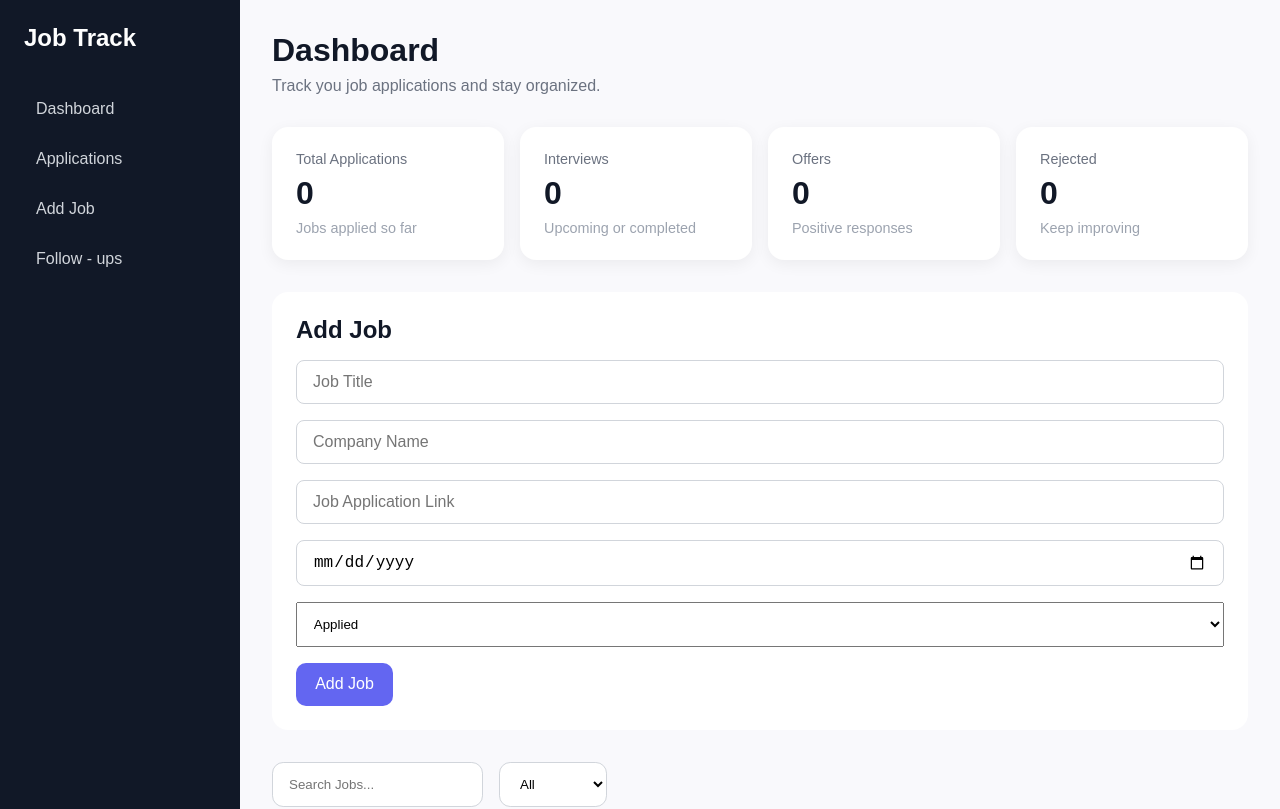
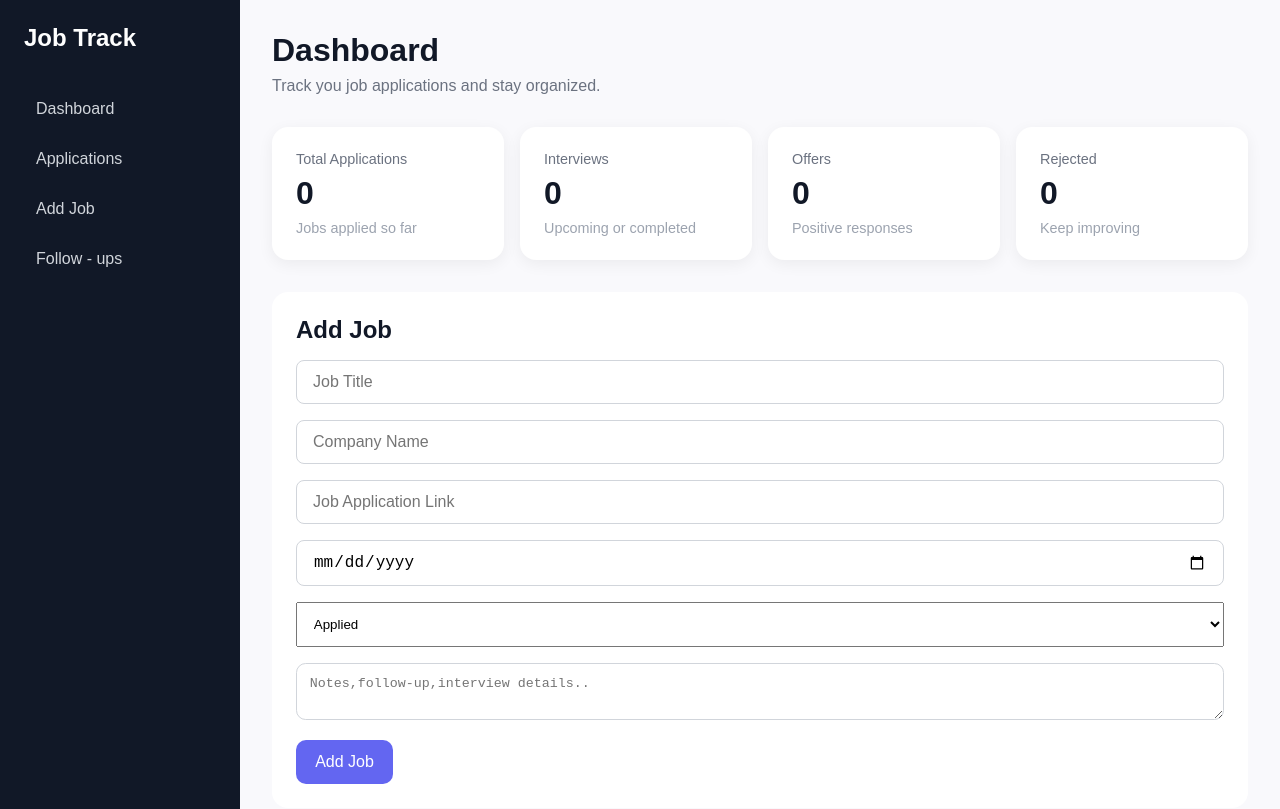
Before and after one commit to Ujjwal-Darnal/Job-Tracker-App, a React (Vite) app: page / in a window 1280 px wide. Shown: the top 809 px of the page. Built offline with nearby package versions, Linux system fonts and the light colour scheme.

Commit message:
Add notes field for job application

```diff
--- a/src/App.css
+++ b/src/App.css
@@ -163,6 +163,15 @@ body {
   margin-bottom: 1rem;
 }
 
+.job-form textarea {
+  width: 100%;
+  padding: 0.8rem;
+  margin-bottom: 1rem;
+  border: 1px solid #d1d5db;
+  border-radius: 0.6rem;
+  resize: vertical;
+}
+
 /* ==========================Joblist=============== */
 .job-list{
   margin-top: 2rem;
--- a/src/components/JobForm.jsx
+++ b/src/components/JobForm.jsx
@@ -6,6 +6,8 @@ function JobForm({ addJob }) {
   const [status, setStatus] = useState("Applied");
   const [deadline, setDeadline] = useState("");
   const[jobLink,setJobLink] = useState("");
+  const[notes,setNotes] = useState("");
+
   const handleSubmit = (e) => {
     e.preventDefault();
 
@@ -19,7 +21,8 @@ function JobForm({ addJob }) {
       company,
       status,
       deadline,
-      jobLink
+      jobLink,
+      notes,
     });
 
     setJobTitle("");
@@ -27,6 +30,7 @@ function JobForm({ addJob }) {
     setStatus("Applied");
     setDeadline("");
     setJobLink("");
+    setNotes("");
   };
 
   return (
@@ -70,6 +74,13 @@ function JobForm({ addJob }) {
         <option>Rejected</option>
       </select>
 
+
+    <textarea
+    placeholder="Notes,follow-up,interview details.."
+    value={notes}
+    onChange={(e)=>setNotes(e.target.value)}
+    ></textarea>
+
       <button type="submit">Add Job</button>
     </form>
   );
--- a/src/components/JobList.jsx
+++ b/src/components/JobList.jsx
@@ -47,6 +47,7 @@ function JobList({ jobs, deleteJob, updateJobStatus, updateJob }) {
               <>
                 <h3>{job.jobTitle}</h3>
                 <p>{job.company}</p>
+                {job.notes && <p>Notes: {job.notes}</p>}
                 {job.jobLink && (
                   <a
                 href={job.jobLink}
```
